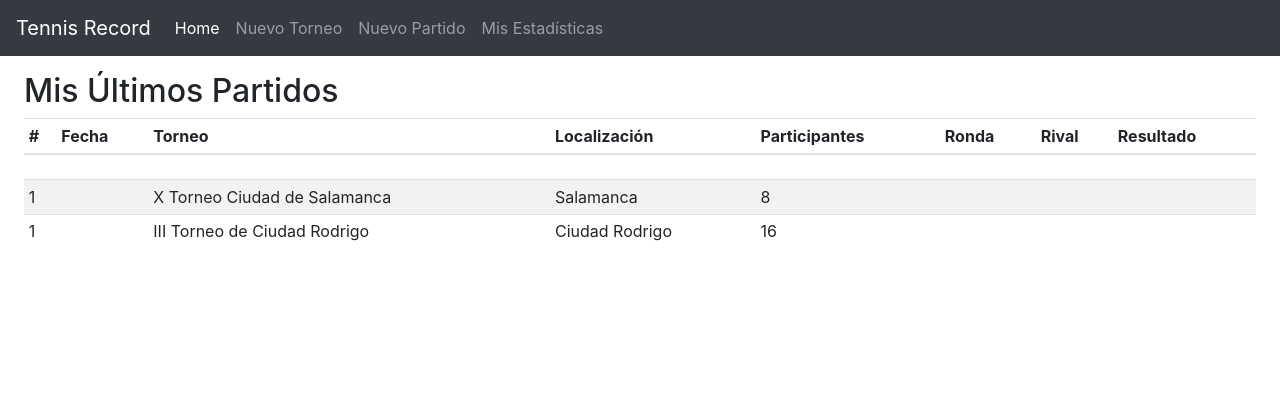
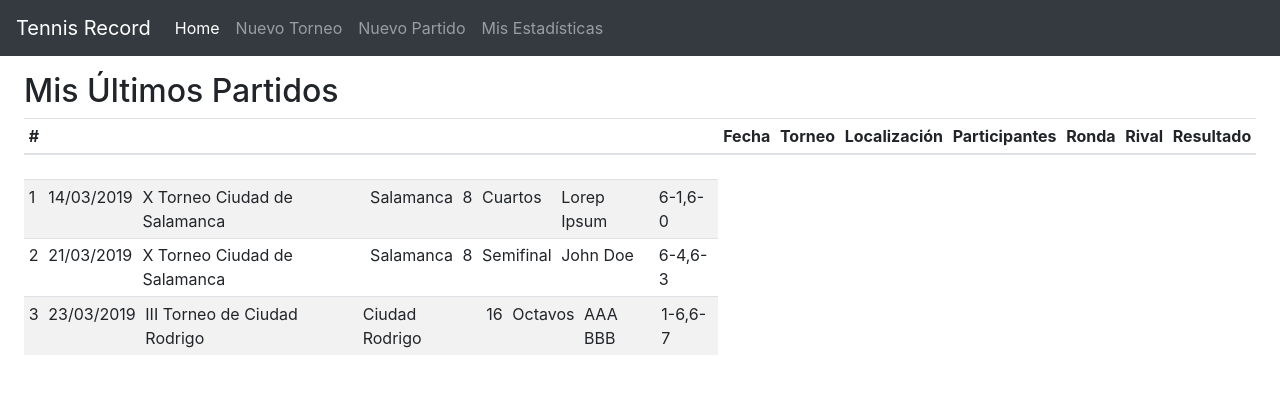
Before and after one commit to JParzival/Tennis_Record_Angular, an Angular app: page /home in a window 1280 px wide. Shown: the top 394 px of the page. Built offline with nearby package versions, Linux system fonts and the light colour scheme.

Commit message:
Se muestran datos pero no se ponen en las columnas adecuadas

```diff
--- a/src/app/table-all-matches/table-all-matches.component.html
+++ b/src/app/table-all-matches/table-all-matches.component.html
@@ -12,6 +12,7 @@
     <script src="https://stackpath.bootstrapcdn.com/bootstrap/4.1.3/js/bootstrap.min.js" integrity="sha384-ChfqqxuZUCnJSK3+MXmPNIyE6ZbWh2IMqE241rYiqJxyMiZ6OW/JmZQ5stwEULTy" crossorigin="anonymous"></script>
 
   </head>
+
   <body>
 
     <br>
@@ -19,15 +20,19 @@
     <br>
 
     <div id="container" class="container-fluid">
+
       <div class="row">
 
         <main role="main" class="col-md-12 ml-sm-auto col-lg-12 px-4">
 
           <h2>Mis Últimos Partidos</h2>
+
           <div class="table-responsive">
 
             <table class="table table-striped table-sm">
+
               <thead>
+
                 <tr>
                   <th>#</th>
                   <th>Fecha</th>
@@ -38,57 +43,49 @@
                   <th>Rival</th>
                   <th>Resultado</th>
                 </tr>
+
               </thead>
+
               <br>
-              <tbody>
-                <tr *ngFor='let partido of partidos'>
-                  <td>1</td>
-                  <td>{{partido.rondasTorneo.fechaPartido}}</td>
-                  <td>{{partido.nombreTorneo}}</td>
-                  <td>{{partido.localizacionTorneo}}</td>
-                  <td>{{partido.participantesTorneo}}</td>
-                  <td>{{partido.rondasTorneo.nombreRonda}}</td>
-                  <td>{{partido.rondasTorneo.rivalPartido}}</td>
-                  <td>{{partido.rondasTorneo.resultado}}</td>
-                </tr>
 
-                <!--<tr>
-                  <td>50</td>
-                  <td>17/11/2018</td>
-                  <td>X Torneo Ciudad de Salamanca</td>
-                  <td>Salamanca</td>
-                  <td>32</td>
-                  <td>Semifinal</td>
-                  <td>John Doe</td>
-                  <td>6/4  -  6/3</td>
-                </tr>
-                <tr>
-                  <td>49</td>
-                  <td>16/11/2018</td>
-                  <td>III Torneo de Ciudad Rodrigo</td>
-                  <td>Ciudad Rodrigo</td>
-                  <td>16</td>
-                  <td>Final</td>
-                  <td>Juanito Palotes</td>
-                  <td>7/5  -  6/2</td>
-                </tr>
-                <tr>
-                  <td>48</td>
-                  <td>11/11/2018</td>
-                  <td>X Torneo Ciudad de Salamanca</td>
-                  <td>Salamanca</td>
-                  <td>32</td>
-                  <td>Cuartos</td>
-                  <td>Lorem Ipsum</td>
-                  <td>6/1 - 6/0</td>
-                </tr>-->
-              </tbody>
+              <div *ngFor='let torneo of torneos'>
+
+                <tbody>
+
+                  <tr *ngFor='let ronda of torneo.rondasTorneo'>
+
+                    <td>{{ronda.numero}}</td>
+
+                    <td>{{ronda.fechaPartido}}</td>
+
+                    <td>{{torneo.nombreTorneo}}</td>
+
+                    <td>{{torneo.localizacionTorneo}}</td>
+
+                    <td>{{torneo.participantesTorneo}}</td>
+
+                    <td>{{ronda.nombreRonda}}</td>
+
+                    <td>{{ronda.rivalPartido}}</td>
+
+                    <td>{{ronda.resultado}}</td>
+
+                  </tr>
+
+                </tbody>
+
+              </div>
+
             </table>
+
           </div>
+
         </main>
 
-        </div>
-        </div>
+      </div>
+
+    </div>
 
   </body>
+
 </html>
--- a/src/app/table-all-matches/table-all-matches.component.ts
+++ b/src/app/table-all-matches/table-all-matches.component.ts
@@ -9,7 +9,7 @@ import { PartidosService } from '../servicios/partidos.service';
 
 export class TableAllMatchesComponent implements OnInit
 {
-  partidos = [];
+  torneos = [];
 
   ngOnInit()
   {
@@ -23,11 +23,11 @@ export class TableAllMatchesComponent implements OnInit
                                                           (data: any) =>
                                                           {
                                                             console.log(data);
-                                                            this.partidos = data;
+                                                            this.torneos = data;
                                                           }
       );
 
-      console.log(this.partidos);
+      console.log(this.torneos);
   }
 
 }
--- a/src/assets/estructura_torneos.json
+++ b/src/assets/estructura_torneos.json
@@ -9,6 +9,7 @@
             "rondasTorneo":
             [
                 {
+                    "numero": "1",
                     "nombreRonda": "Cuartos",
                     "rivalPartido": "Lorep Ipsum",
                     "fechaPartido": "14/03/2019",
@@ -19,6 +20,7 @@
 
                 },
                 {
+                    "numero": "2",
                     "nombreRonda": "Semifinal",
                     "rivalPartido": "John Doe",
                     "fechaPartido": "21/03/2019",
@@ -38,6 +40,7 @@
             "rondasTorneo":
             [
                 {
+                    "numero": "3",
                     "nombreRonda": "Octavos",
                     "rivalPartido": "AAA BBB",
                     "fechaPartido": "23/03/2019",
```
